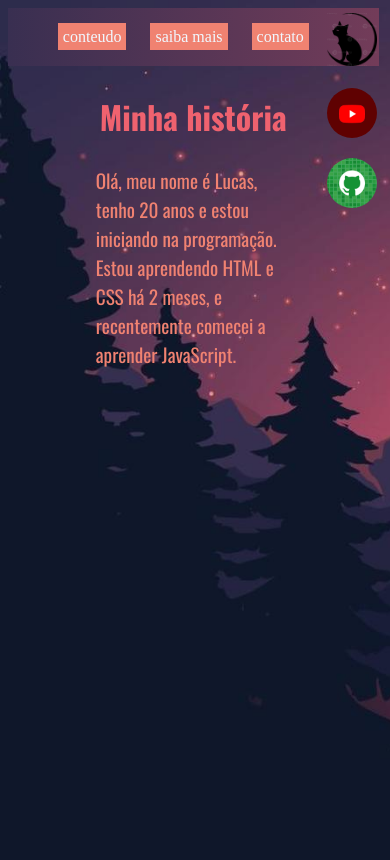
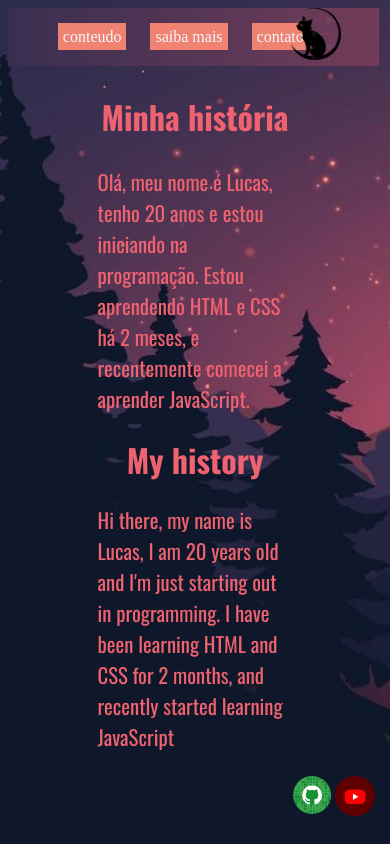
Before and after one commit to LucasLira-dev/lucasportfolio, a plain HTML site: page index.1.html in a window 390 px wide. Drawn offline with nearby package versions, Linux system fonts and the light colour scheme.

Commit message:
mobile first

```diff
--- a/index.1.html
+++ b/index.1.html
@@ -21,20 +21,22 @@
         <h1>Minha história</h1>
         <p>Olá, meu nome é Lucas, tenho 20 anos e estou iniciando na programação. Estou aprendendo HTML e CSS há 2 meses, e recentemente comecei a aprender JavaScript. </p>
       </section>
+       <h1> My history</h1>
+       <p> Hi there, my name is Lucas, I am 20 years old and I'm just starting out in programming. I have been learning HTML and CSS for 2 months, and recently started learning JavaScript</p>
 
-      <section id="redes">
-        <a href="https://www.youtube.com/@lucaszx2201" target="_blank">
-        <img class="img1" src="imagens/logo-youtube.jpg" alt="logo-youtube"> </a>
-
-        <a href="https://github.com/LucasLira-dev" target="_blank">
-        <img class="img2" src="imagens/logo-github.jpg" alt="logo-github"> </a>
-
-      </section>
 
       <section>
         <img src="imagens/gato.png" alt="logo">
       </section>
 
      </main>
+
+     <footer id="redes">
+      <a href="https://www.youtube.com/@lucaszx2201" target="_blank">
+      <img class="img1" src="imagens/logo-youtube.jpg" alt="logo-youtube"> </a>
+
+      <a href="https://github.com/LucasLira-dev" target="_blank">
+      <img class="img2" src="imagens/logo-github.jpg" alt="logo-github"> </a>
+      </footer>
 </body>
 </html>
--- a/style.css
+++ b/style.css
@@ -5,13 +5,16 @@
 
 
 
+html {
+    width: 100vw;
+    height: 100vh;
+
+}
 body {
     background-image: url(imagens/2962646-paisagem-bela-noite-com-montanha-e-lago-vetor.jpg);
-    width: 95vw;
-    height: 100vh;
     background-size: cover;
     background-repeat: no-repeat;
-    position: relative;
+
 }
  header {
     background-image:linear-gradient(to right, #392F51, #733C59 );
@@ -19,6 +22,7 @@ body {
     width: 95vw;
 
     text-align: center;
+
  }
 
  nav {
@@ -27,6 +31,7 @@ body {
     display: inline-block;
     position: relative;
     left: -10px;
+
 
 
  }
@@ -53,6 +58,8 @@ body {
  main {
     margin: auto;
     max-width: 50vw;
+    position: relative;
+
 
 
  }
@@ -69,10 +76,10 @@ body {
 }
 
 p {
-   color: #F08271;
+   color: aquamarine;
    font-family: "Oswald", sans-serif;
      font-optical-sizing: auto;
-     font-size: 1.2em;
+     font-size: 1.3em;
      font-weight: 400;
      font-style: normal;
 }
@@ -81,8 +88,8 @@ p {
 img {
     width: 50px;
     position: absolute;
-    top: 5px;
-    left: 86%;
+    top: -85px;
+    left: 99%;
 }
 
 #redes {
@@ -108,3 +115,31 @@ img {
     top: 150px;
     left: 86%;
 }
+
+@media  screen and (max-width: 768px) {
+
+
+    .img1 {
+    width: 40px;
+    border-radius: 50%;
+    position: absolute;
+    top: 92%;
+    left: 86%;
+
+}
+
+.img2 {
+    width: 38px;
+    border-radius: 50%;
+    position: absolute;
+    top: 92%;
+    left: 75%;
+
+}
+
+p {
+    color: #EF626F;
+}
+
+
+}
```
